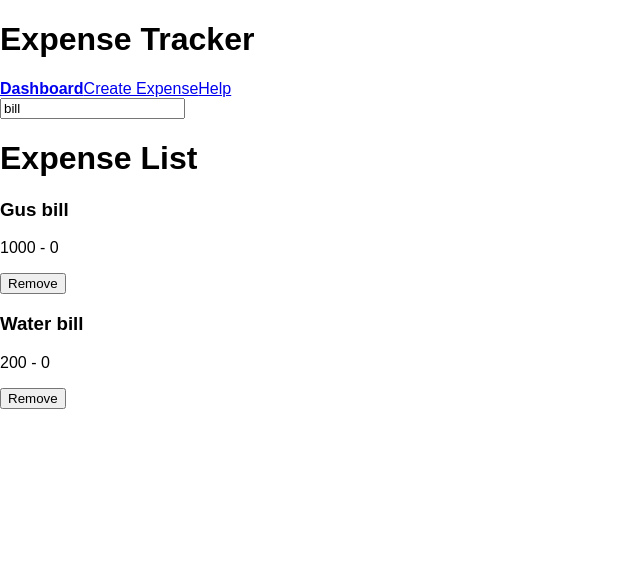
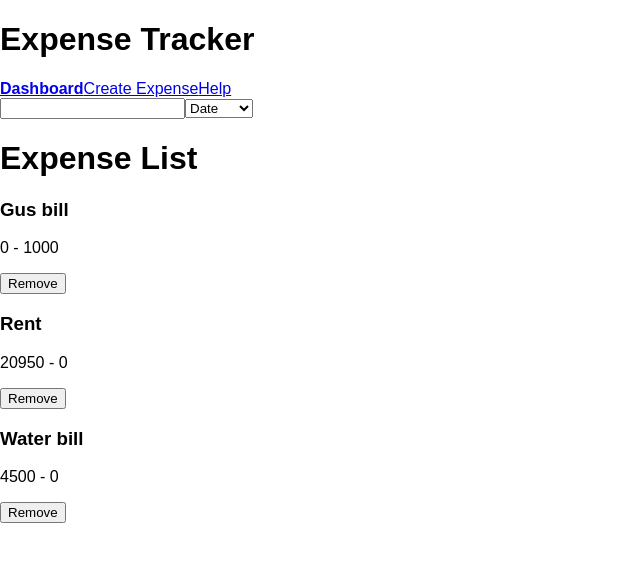
Before and after one commit to k-yomo/expense-tracker, a React app: page / in a window 1280 px wide. Shown: the top 562 px of the page, without its empty margins (0-640 px from the left). Built offline with nearby package versions, Linux system fonts and the light colour scheme.

Commit message:
Implement sorting function

```diff
--- a/src/components/ExpenseListFilters.js
+++ b/src/components/ExpenseListFilters.js
@@ -1,6 +1,7 @@
 import React from 'react';
 import { connect } from 'react-redux';
 import { setTextFilter } from '../actions/filters';
+import { sortByDate, sortByAmount } from '../actions/filters';
 
 const ExpenseListFilters = (props) => (
   <div>
@@ -8,7 +9,20 @@ const ExpenseListFilters = (props) => (
       type='text'
       value={props.filters.text}
       onChange={(e) => props.dispatch(setTextFilter(e.target.value))}
-      ></input>
+    />
+    <select
+      value={props.filters.sortBy}
+      onChange={(e) => {
+        if (e.target.value === 'date') {
+          props.dispatch(sortByDate());
+        } else if(e.target.value === 'amount') {
+          props.dispatch(sortByAmount());
+        }
+      }}>
+      <option value="date">Date</option>
+      <option value="amount">Amount</option>
+    </select>
+
   </div>
 );
 
--- a/src/index.js
+++ b/src/index.js
@@ -15,20 +15,22 @@ store.dispatch(addExpense({
   type: 'ADD_EXPENSE',
   description: 'Water bill',
   note: 'Water bill',
-  amount: '200'
+  amount: '4500'
 }));
 
 store.dispatch(addExpense({
   description: 'Gus bill',
   note: 'Gus bill',
-  amount: '1000'
+  amount: '0',
+  createdAt: 1000
 }));
 
-store.dispatch(setTextFilter("water"));
-
-setTimeout(() => {
-  store.dispatch(setTextFilter("bill"));
-}, 3000)
+store.dispatch(addExpense({
+  type: 'ADD_EXPENSE',
+  description: 'Rent',
+  note: 'Water bill',
+  amount: '20950'
+}));
 
 const state = store.getState();
 console.log(getVisibleExpenses(state.expenses, state.filters));
--- a/src/selectors/expenses.js
+++ b/src/selectors/expenses.js
@@ -8,7 +8,7 @@ export default (expenses, { text, sortBy, startDate, endDate }) => {
     if (sortBy === 'date') {
       return a.createdAt < b.createdAt ? 1 : -1;
     } else if (sortBy === 'amount') {
-      return a.amount < b.amount ? 1 : -1;
+      return parseInt(a.amount, 10) < parseInt(b.amount, 10) ? 1 : -1;
     }
   });
 };
```
